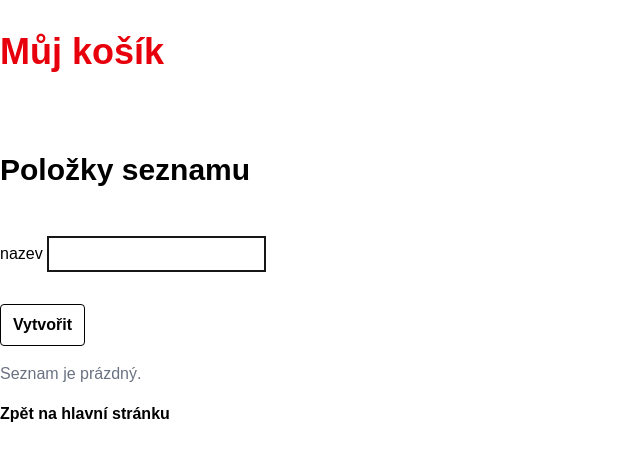
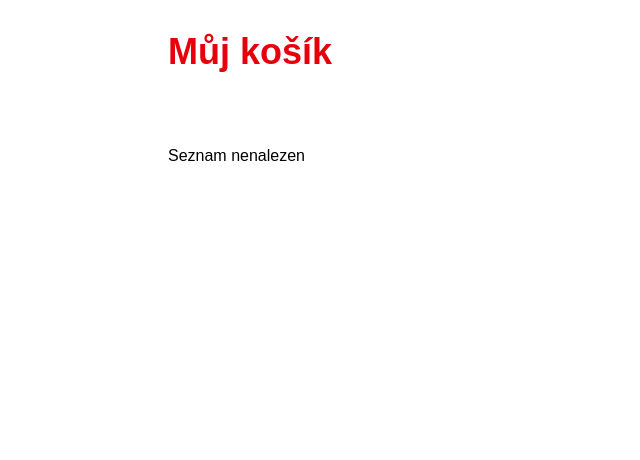
Before and after one commit to JGCZE/shopping_list, a Next.js app: page /list/1 in a window 1280 px wide. Shown: the top 460 px of the page, without its empty margins (0-640 px from the left). Built offline with nearby package versions, Linux system fonts and the light colour scheme.

Commit message:
updated and refactor logic and custom hook

```diff
--- /dev/null
+++ b/app/editList/page.tsx
@@ -0,0 +1,7 @@
+import { redirect } from "next/navigation";
+
+const ListRedirect = () => {
+  redirect("/");
+};
+
+export default ListRedirect;
--- a/app/list/[slug]/page.tsx
+++ b/app/list/[slug]/page.tsx
@@ -1,35 +1,38 @@
-"use client"
+"use client";
 import CreateForm from "@/components/CreateForm";
-import Items from "@/components/List/Items";
+import Items from "@/components/List/Lists";
 import useShoppingList from "@/hooks/useShoppingList";
 import Link from "next/link";
 import { useParams } from "next/navigation";
-import React from "react";
 
 const List = () => {
-  const params = useParams();
-  const decodedSlug = decodeURIComponent(params.slug as string);
+  const { slug } = useParams();
+  const decodedSlug = decodeURIComponent(slug as string);
 
-  const { shoppingList, saveNewItemsToExistingList } = useShoppingList(decodedSlug);
+  const { shoppingList, saveNewItemsToExistingList } =
+    useShoppingList(decodedSlug);
 
+  const currentList = shoppingList.find((item) => item.link === `/${decodedSlug}`);
 
-
-
+  if (!currentList) {
+    return <div>Seznam nenalezen</div>;
+  }
 
   return (
     <div className="flex flex-col gap-4">
       <h2>Položky seznamu</h2>
-      <p>{}</p>
+      <p>{currentList?.name}</p>
 
-      <CreateForm saveNewList={saveNewItemsToExistingList} />
+      <CreateForm
+        saveNewList={saveNewItemsToExistingList}
+        withNumberInput
+      />
 
-      {!shoppingList.length ? (
-        <p className="text-gray-500">Seznam je prázdný.</p>
-      ) : (
-        <Items list={shoppingList} />
-      )}
+       {!!currentList && <Items shoppingList={currentList} />}
 
-      <Link href="/">Zpět na hlavní stránku</Link>
+      <Link href="/" className="w-54">
+        Zpět na hlavní stránku
+      </Link>
     </div>
   );
 };
--- /dev/null
+++ b/app/list/page.tsx
@@ -0,0 +1,7 @@
+import { redirect } from "next/navigation";
+
+const ListRedirect = () => {
+  redirect("/");
+};
+
+export default ListRedirect;
--- a/components/CreateForm.tsx
+++ b/components/CreateForm.tsx
@@ -1,26 +1,37 @@
-import React from 'react'
-import Button from './ui/Button'
-import { EButtonVariant } from '@/lib/enums'
+import React from "react";
+import Button from "./ui/Button";
+import { EButtonVariant } from "@/lib/enums";
 
 interface IProps {
-  saveNewList: (formData: FormData) => void
+  saveNewList: (formData: FormData) => void;
+  withNumberInput?: boolean;
 }
 
-const CreateForm = ({ saveNewList }: IProps) => (
-  <form
-    action={(data) => saveNewList(data)}
-    className="flex flex-col gap-4"
-  >
-    <div className="mb-4">
-      <label htmlFor="listName">nazev </label>
-      <input type="text" id="listName" name="listItem" />
+const CreateForm = ({ saveNewList, withNumberInput }: IProps) => (
+  <form action={(data) => saveNewList(data)} className="flex flex-col gap-3">
+    <div className="grid grid-cols-3 mb-4 w-1/2">
+      <label htmlFor="listName" className="">nazev </label>
+      <input type="text" id="listName" name="listItem" className="col-span-2 mb-4" />
+
+      {withNumberInput && (
+          <>
+            <label htmlFor="listAmount">počet </label>
+            <input
+              type="number"
+              id="listAmount"
+              name="listAmount"
+              min="1"
+              defaultValue={1}
+              className="col-span-2"
+            />
+          </>
+      )}
     </div>
 
     <Button variant={EButtonVariant.PRIMARY} type="submit">
       Vytvořit
     </Button>
   </form>
-)
+);
 
-
-export default CreateForm
+export default CreateForm;
--- a/components/HomePage/ShoppingListsOverview.tsx
+++ b/components/HomePage/ShoppingListsOverview.tsx
@@ -11,7 +11,7 @@ const ShoppingListsOverview = () => {
     <div className="container">
       <h2>Nákupní seznamy</h2>
 
-      <Link href="/newList" className="border-1 px-4 rounded-md py-2 w-min ">
+      <Link href="/newList" className="border-1 px-4 rounded-md my-6 py-2 w-min ">
         Vytvořit
       </Link>
 
--- a/components/HomePage/components/ShoppingLists.tsx
+++ b/components/HomePage/components/ShoppingLists.tsx
@@ -11,7 +11,7 @@ const ShoppingLists = ({ shoppingList }: TShoppingList) => {
   return (
     <div>
       {shoppingList?.map(({id, link, name}) => (
-        <div key={id} className="my-4 flex items-center gap-24">
+        <div key={id} className="my-4 gap-24">
           <Link href={`/list/${link}`} className="!text-blue-700">
             {name}
           </Link>
--- a/components/List/Items.tsx
+++ /dev/null
@@ -1,25 +0,0 @@
-import { EButtonVariant } from "@/lib/enums";
-import React from "react";
-import Button from "../ui/Button";
-import { TItemsList } from "@/lib/types";
-
-const Items = ({ items }: TItemsList) => {
-  return (
-    <div>
-      {items?.map((item) => (
-        <div key={item.id} className="my-4 flex justify-between gap-24 w-1/2">
-          <span className="">
-            {item.name} ({item.amount})
-          </span>
-
-          <div className="flex gap-4">
-            <Button variant={EButtonVariant.PRIMARY}>Upravit</Button>
-            <Button variant={EButtonVariant.DELETE}>Smazat</Button>
-          </div>
-        </div>
-      ))}
-    </div>
-  );
-};
-
-export default Items;
--- /dev/null
+++ b/components/List/Lists.tsx
@@ -0,0 +1,35 @@
+import { EButtonVariant } from "@/lib/enums";
+import React from "react";
+import Button from "../ui/Button";
+import { TShopList } from '@/lib/types';
+
+const Lists = ({ shoppingList }: { shoppingList: TShopList }) => {
+
+  if (!shoppingList) {
+    return <p className="text-gray-500">Seznam je prázdný.</p>;
+  }
+
+  return (
+    <div>
+      <h2>{shoppingList.name}</h2>
+      {shoppingList.items?.length === 0 && <p className="text-gray-500">Seznam je prázdný.</p>}
+
+      <div className="flex flex-col">
+        {shoppingList.items?.map(({ id, name, amount }) => (
+          <div key={id} className="my-4 flex justify-between gap-24 w-1/2">
+            <span>
+              <strong className="mr-2">{name} - </strong>
+              {amount} X
+            </span>
+
+            <div className="flex gap-4">
+              <Button variant={EButtonVariant.DELETE}>Smazat</Button>
+            </div>
+          </div>
+        ))}
+      </div>
+    </div>
+  );
+};
+
+export default Lists;
--- a/components/layout/Container.tsx
+++ b/components/layout/Container.tsx
@@ -1,7 +1,7 @@
 import React from "react";
 
 const Container = ({ children }: { children: React.ReactNode }) => {
-  return <div className="mx-auto max-w-[1280px]">{children}</div>;
+  return <div className="mx-auto max-w-[1280px] px-4 sm:px-10 md:px-18 lg:px-42">{children}</div>;
 };
 
 export default Container;
--- a/hooks/useShoppingList.ts
+++ b/hooks/useShoppingList.ts
@@ -1,18 +1,18 @@
 "use client";
 import { generateId, makeUrlFromString } from "@/lib/utils";
-import { useEffect, useState } from "react";
+import { useCallback, useEffect, useState } from "react";
 import { TShoppingList } from "@/lib/types";
 
 interface IReturn {
   saveNewList: (formData: FormData) => void;
   saveNewItemsToExistingList: (formData: FormData) => void;
-  shoppingList: TShoppingList['shoppingList'];
+  shoppingList: TShoppingList["shoppingList"];
 }
 
-const useShoppingList = (decodedSlug: string): IReturn => {
-  const [shoppingList, setShoppingList] = useState<TShoppingList['shoppingList']>([]);
+const useShoppingList = (decodedSlug?: string): IReturn => {
+  const [shoppingList, setShoppingList] = useState<TShoppingList["shoppingList"]>([]);
 
-  const saveNewList = (formData: FormData) => {
+  const saveNewList = useCallback((formData: FormData) => {
     const formDataItem = formData.get("listItem")?.toString();
 
     if (!formDataItem?.trim().length) {
@@ -23,55 +23,49 @@ const useShoppingList = (decodedSlug: string): IReturn => {
       id: generateId(),
       name: formDataItem,
       link: `/${makeUrlFromString(formDataItem)}`,
+      items: [],
     };
 
     const existingLists = localStorage.getItem("shoppingList");
     const parsedLists = existingLists ? JSON.parse(existingLists) : [];
-    localStorage.setItem(
-      "shoppingList",
-      JSON.stringify([...parsedLists, newList])
-    );
-  };
+    const updatedLists = [...parsedLists, newList];
+
+    localStorage.setItem("shoppingList", JSON.stringify(updatedLists));
+    setShoppingList(updatedLists);
+  }, []);
 
   useEffect(() => {
-    loadShoppingList();
+    // Loading all of the shopping lists from localStorage
+    const existingLists = localStorage.getItem("shoppingList");
+    const parsedLists = existingLists ? JSON.parse(existingLists) : [];
+    setShoppingList(parsedLists);
   }, []);
 
-  const loadShoppingList = () => {
-    const existingLists = localStorage.getItem("shoppingList");
-    const parsedLists = existingLists ? JSON.parse(existingLists) : [];
+  const saveNewItemsToExistingList = useCallback((formData: FormData) => {
+    const formItem = formData.get("listItem")?.toString();
+    const formAmount = formData.get("listAmount")?.toString() || "1";
 
-    if (!parsedLists) {
-      return [];
-    }
+    const validAmount = Number(formAmount);
 
-    setShoppingList(parsedLists);
-  };
-
-  const saveNewItemsToExistingList = () => {
-    const filteredList = shoppingList.filter(
-      (item) => item.link === `/${decodedSlug}`
-    );
-
-    if (!filteredList.length) {
+    if (!formItem?.trim().length || !validAmount) {
       return;
     }
 
-    // Example of how to add items to the filtered list
-    const listOfItems = [{id: 1, name: "Example Item", amount: 1}];
+    const createdItemsToList = { id: generateId(), name: formItem, amount: validAmount };
 
-    const updatedList = filteredList.map((item) => ({
-      ...item,
-      items: listOfItems,
-    }));
+    const updatedLists = shoppingList.map((list) => {
+      if (list.link === `/${decodedSlug}`) {
+        return {
+          ...list,
+          items: [...list.items, createdItemsToList],
+        };
+      }
+      return list;
+    });
 
-    console.log("Updated List:", updatedList);
-    localStorage.setItem(
-      "shoppingList",
-      JSON.stringify([...shoppingList.filter(item => item.link !== `/${decodedSlug}`), ...updatedList])
-    );
-  }
-
+    setShoppingList(updatedLists);
+    localStorage.setItem("shoppingList", JSON.stringify(updatedLists));
+  }, [shoppingList, decodedSlug]);
 
   return {
     saveNewList,
```
Also changed, not shown: lib/types.ts (+9 -2 lines), 1 other file (tests, documents, lock files or other folders).
